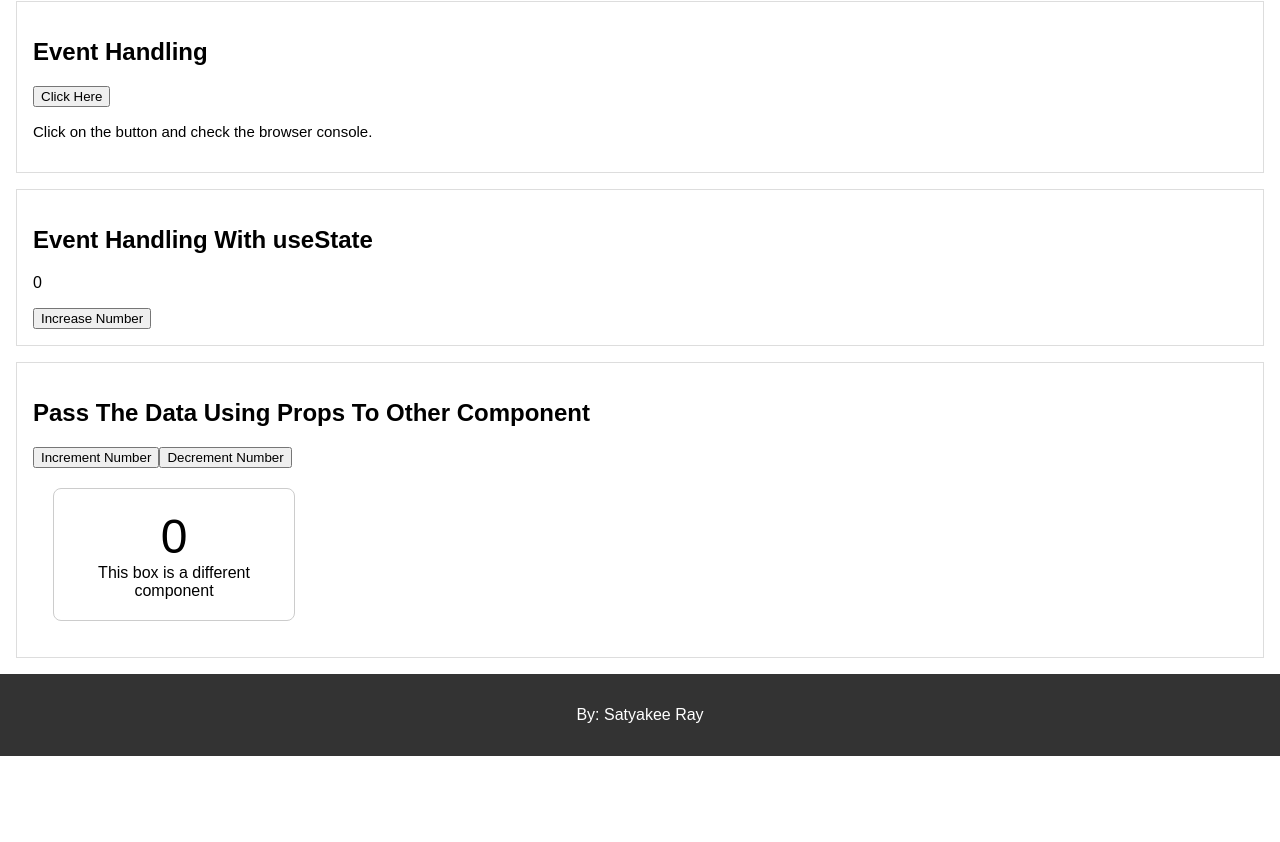
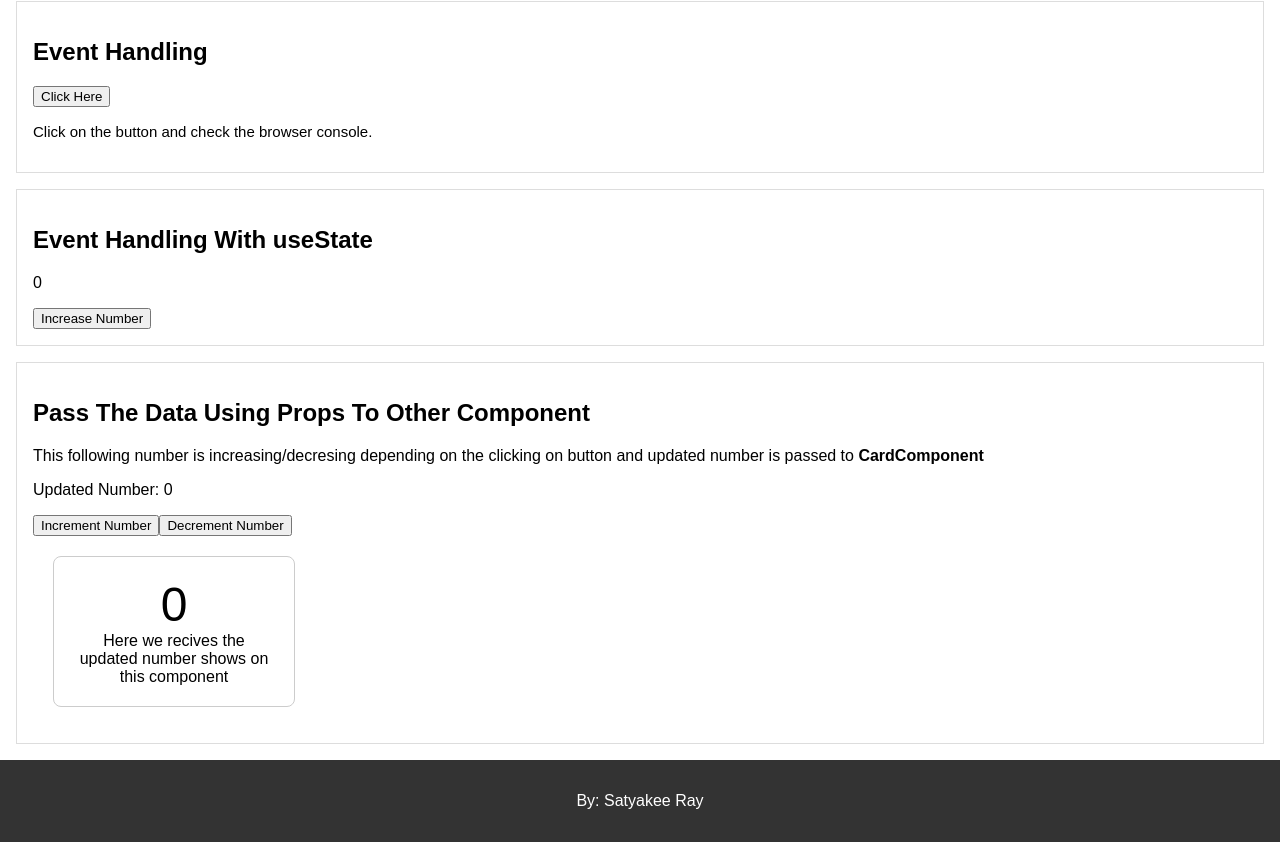
Before and after one commit to satyakeeray/LearnReact, a React (Create React App) app: page / in a window 1280 px wide. Shown: the part 962-1804 px from the top of the page. Before the commit the page ends 1718 px from the top, so only its background shows below. Built offline with nearby package versions, Linux system fonts and the light colour scheme.

Commit message:
2 files modified

```diff
--- a/src/App.js
+++ b/src/App.js
@@ -98,6 +98,8 @@ export default function App() {
       <section id="section6">
         <h2>Pass The Data Using Props To Other Component</h2>
         {/* This is an example of passing of data using props to the other component. */}
+        <p>This following number is increasing/decresing depending on the clicking on button and updated number is passed to <strong>CardComponent</strong></p>
+        <p>Updated Number: {specialNumber}</p>
         <button onClick={increment}>Increment Number</button>
         <button onClick={decrement}>Decrement Number</button>
         <CardComponent number={specialNumber} />
--- a/src/components/CardComponent.jsx
+++ b/src/components/CardComponent.jsx
@@ -4,7 +4,7 @@ const CardComponent = ({ number }) => {
   return (
     <div className="card-style" >
       <p className="number-style">{number}</p>
-      <span>This box is a different component</span>
+      <span>Here we recives the updated number shows on this component</span>
     </div>
   );
 };
```
